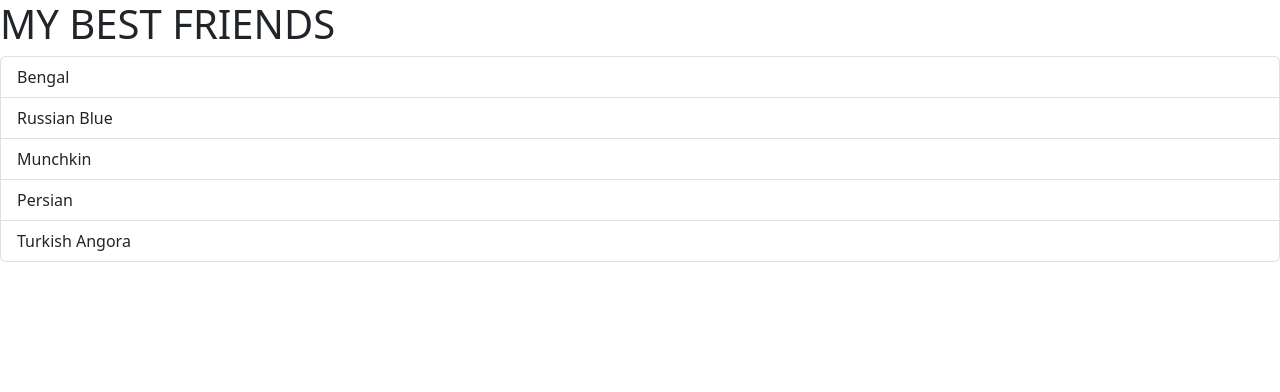
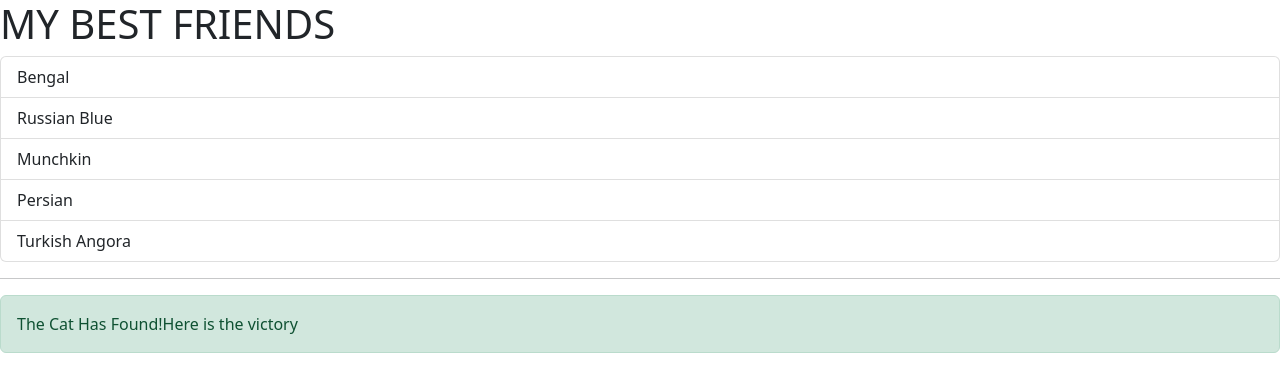
Before and after one commit to Maheshinav/React-Typescript-first, a React (Vite) app in the folder component1/: page / in a window 1280 px wide. Shown: the top 392 px of the page. Built offline with nearby package versions, Linux system fonts and the light colour scheme.

Commit message:
Make alert component

```diff
--- a/component1/src/App.tsx
+++ b/component1/src/App.tsx
@@ -1,5 +1,6 @@
 
 import ListGroup from './components/ListGroup';
+import Alert from './components/Alert';
 
 
 function App() {
@@ -13,7 +14,19 @@
   return (
     <div>
            <ListGroup cats={cats}  heading="MY BEST FRIENDS"/>
+           <Alert>
+            The Cat Has Found!
+            <span>
+            Here is the victory
+            </span>
+
+           </Alert>
+
      </div>
+
+
+
+
   );
 
 
--- a/component1/src/components/Alert.tsx
+++ b/component1/src/components/Alert.tsx
@@ -0,0 +1,17 @@
+import { ReactNode } from "react";
+
+interface Props {
+    children:ReactNode;
+}
+
+const Alert = ({children}:Props) => {
+  return (
+    <>
+
+    <hr className="hr" />
+    <div className="alert alert-success" role="alert"> {children}
+</div>
+</>
+  )
+}
+export default Alert
```
Also changed, not shown: component1/src/components/ListGroup.tsx (+4 -5 lines).
